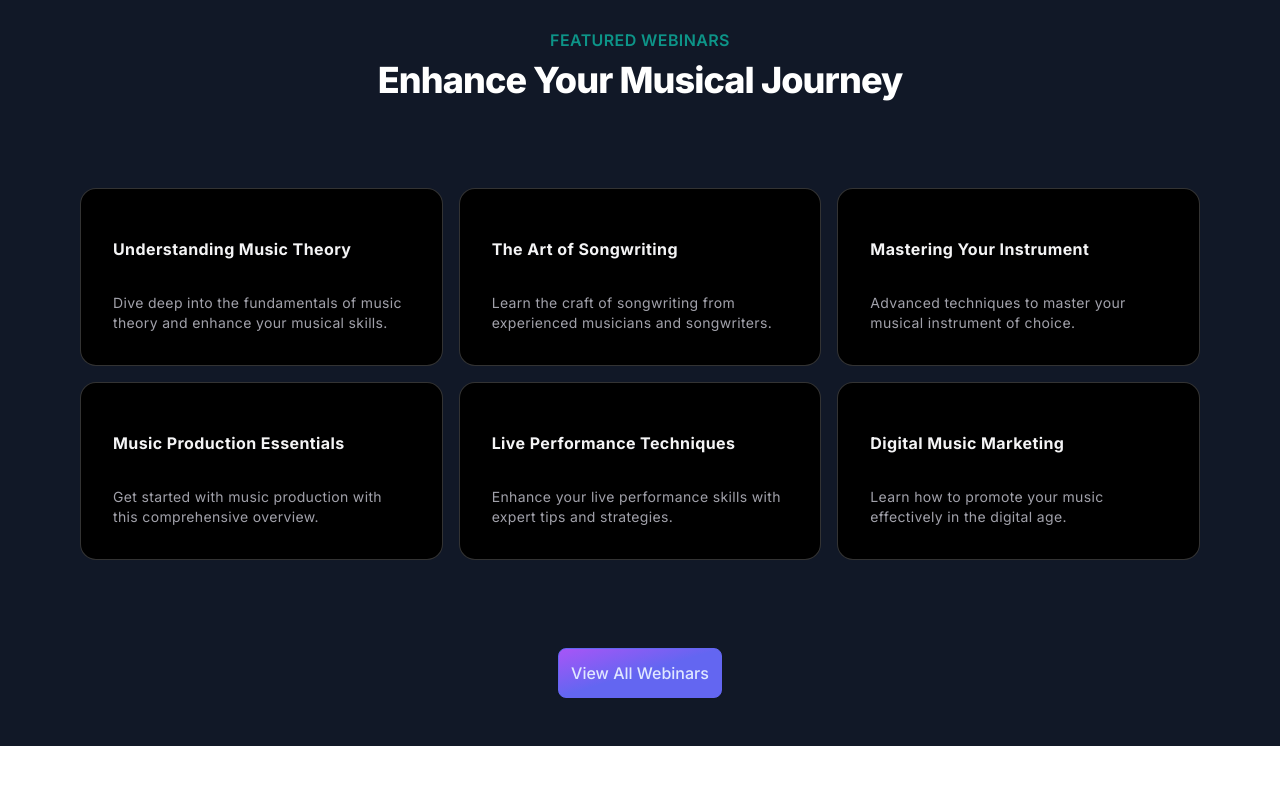
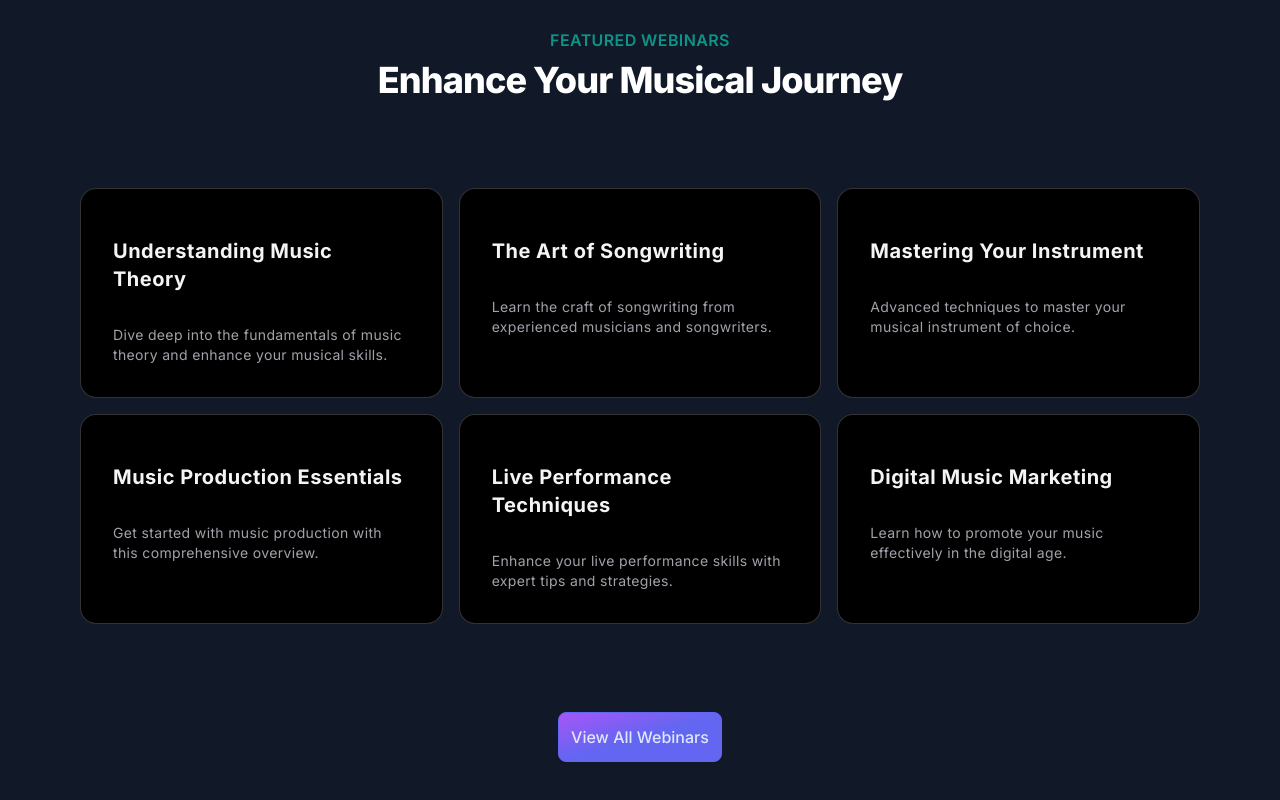
Before and after one commit to KanishkSogani/Melody-Flow, a Next.js app: page / in a window 1280 px wide. Shown: the part 3022-3822 px from the top of the page. Before the commit the page ends 3768 px from the top, so only its background shows below. Built offline with nearby package versions, Linux system fonts and the light colour scheme.

Commit message:
fixed card text size

```diff
--- a/src/components/ui/card-hover-effect.tsx
+++ b/src/components/ui/card-hover-effect.tsx
@@ -88,7 +88,12 @@ export const CardTitle = ({
   children: React.ReactNode;
 }) => {
   return (
-    <h4 className={cn("text-zinc-100 font-bold tracking-wide mt-4", className)}>
+    <h4
+      className={cn(
+        "text-zinc-100 font-bold tracking-wide mt-4 text-xl",
+        className
+      )}
+    >
       {children}
     </h4>
   );
```
